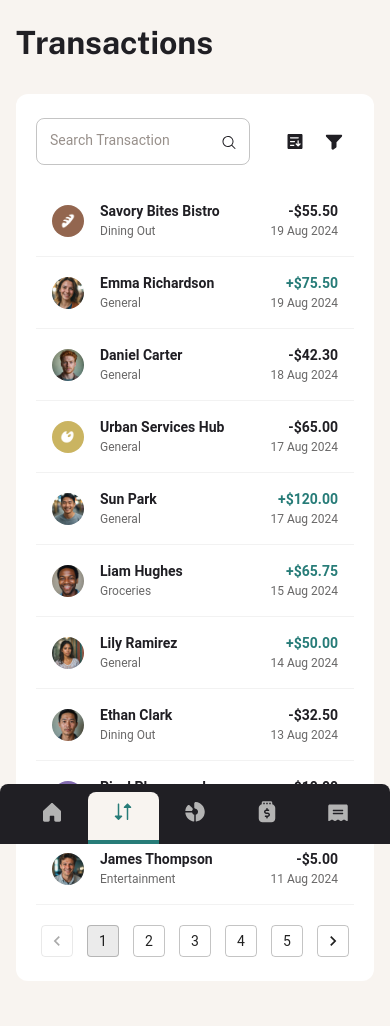
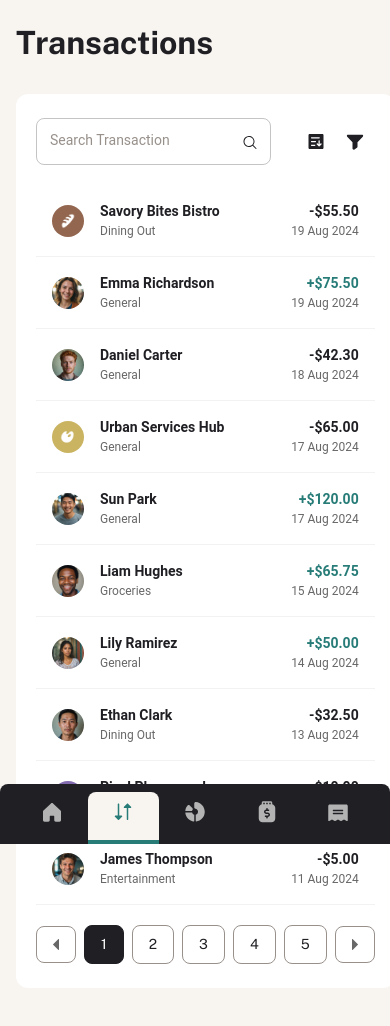
Before and after one commit to PioKl/Personal-Finance-App, a Next.js app: page /transactions in a window 390 px wide. Shown: the top 1026 px of the page. Built offline with nearby package versions, Linux system fonts and the light colour scheme.

Commit message:
Add breakpoints from useBreakpoint util

```diff
--- a/app/(root)/transactions/page.tsx
+++ b/app/(root)/transactions/page.tsx
@@ -1,4 +1,3 @@
-//dsa
 "use client";
 import { useMemo, useState, useEffect } from "react";
 import clsx from "clsx";
@@ -11,14 +10,9 @@ import {
   TableContainer,
   TableHead,
   TableRow,
-  Paper,
   TextField,
   InputAdornment,
   MenuItem,
-  useMediaQuery,
-  createTheme,
-  Stack,
-  Pagination,
 } from "@mui/material";
 import { formatDate, formatAmount } from "@/utils/formattingFunctions";
 import Image from "next/image";
@@ -26,6 +20,8 @@ import IconSearch from "@/assets/icons/icon-search.svg";
 import IconDown from "@/assets/icons/icon-caret-down.svg";
 import IconFilterMobile from "@/assets/icons/icon-filter-mobile.svg";
 import IconSortMobile from "@/assets/icons/icon-sort-mobile.svg";
+import CustomPagination from "@/components/ui/CustomPagination";
+import { useBreakpoint } from "@/utils/breakpoints";
 
 interface RotatingIconProps {
   className?: string;
@@ -109,18 +105,7 @@ const Transactions = () => {
     []
   );
 
-  const theme = createTheme({
-    breakpoints: {
-      values: {
-        xs: 0,
-        sm: 640,
-        md: 768,
-        lg: 1024,
-        xl: 1280,
-      },
-    },
-  });
-  const isMdUp = useMediaQuery(theme.breakpoints.up("md"));
+  const { isMdUp } = useBreakpoint();
 
   const [searchValue, setSearchValue] = useState("");
   const [sortValue, setSortValue] = useState(sortSelectOptions[0].value);
@@ -356,18 +341,13 @@ const Transactions = () => {
             </TableBody>
           </Table>
         </TableContainer>
-        <Stack className="flex items-center">
-          <Pagination
-            className="mui-pagination"
+        <CustomPagination
           count={Math.ceil(
             filteredAndSortedTranscations.length / transactionsPerPage
           )}
           page={page}
           onChange={handleChangePage}
-            variant="outlined"
-            shape="rounded"
         />
-        </Stack>
       </div>
     </section>
   );
```
Lines whose indentation alone changed are shown as unchanged.
